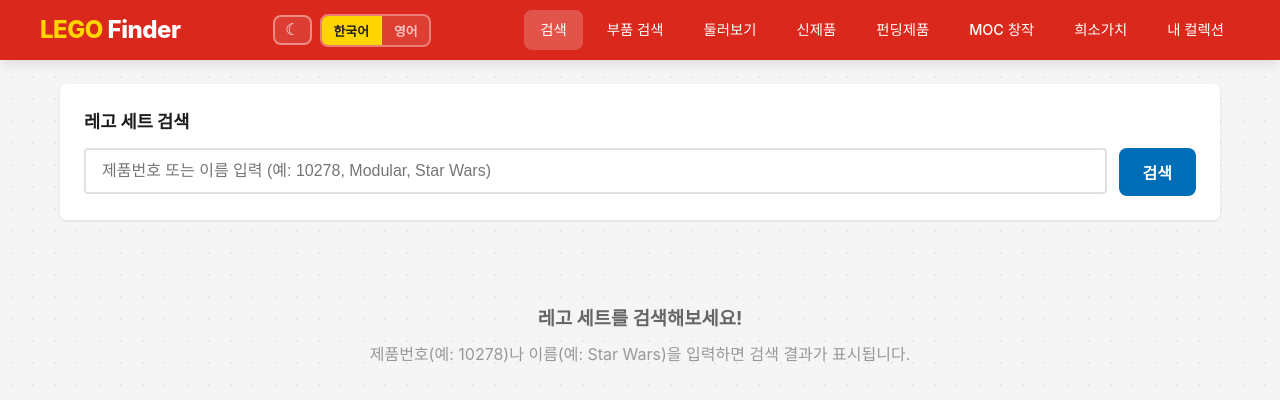
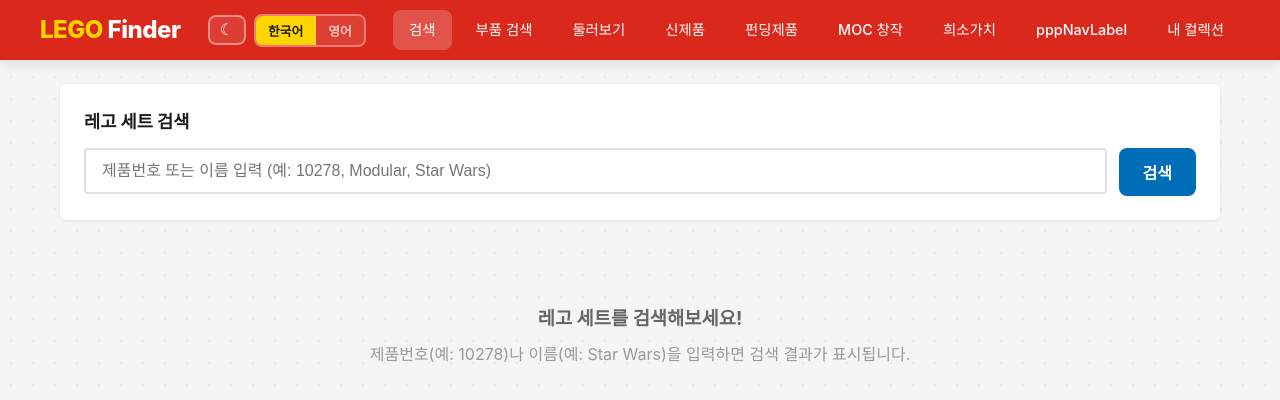
Before and after one commit to jbh-mine/lego-finder, a React (Create React App) app: page /scarcity in a window 1280 px wide. Shown: the top 400 px of the page. Built offline with nearby package versions, Linux system fonts and the light colour scheme; no server answers.

Commit message:
feat(nav): add PPP (Price Per Part) link to header nav

```diff
--- a/src/components/Header.js
+++ b/src/components/Header.js
@@ -84,6 +84,9 @@
           <Link to="/scarcity" className={isActive('/scarcity')} onClick={() => setMenuOpen(false)}>
             {t('scarcityNavLabel')}
           </Link>
+          <Link to="/ppp" className={isActive('/ppp')} onClick={() => setMenuOpen(false)}>
+            {t('pppNavLabel')}
+          </Link>
           <Link to="/collection" className={isActive('/collection')} onClick={() => setMenuOpen(false)}>
             {t('myCollection')}
           </Link>
```
